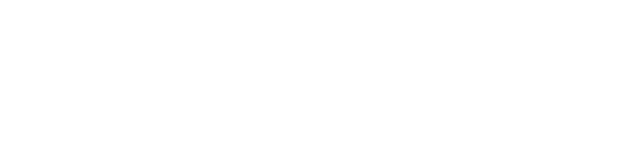
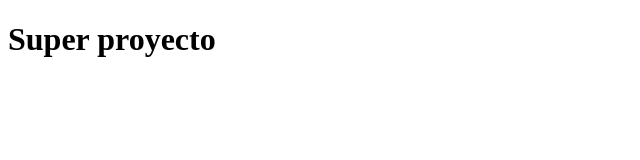
Before and after one commit to castri1/prueba-1, a plain HTML site: page index.html in a window 1280 px wide. Shown: the whole page, without its empty margins (0-640 px from the left). Drawn offline with Linux system fonts and the light colour scheme.

Commit message:
adicionamos h1 en index.html

```diff
--- a/index.html
+++ b/index.html
@@ -4,9 +4,9 @@
     <meta charset="UTF-8">
     <meta http-equiv="X-UA-Compatible" content="IE=edge">
     <meta name="viewport" content="width=device-width, initial-scale=1.0">
-    <title>Document</title>
+    <title>Este es un gran proyecto</title>
 </head>
 <body>
-
+    <h1 id="super-header">Super proyecto</h1>
 </body>
 </html>
```
